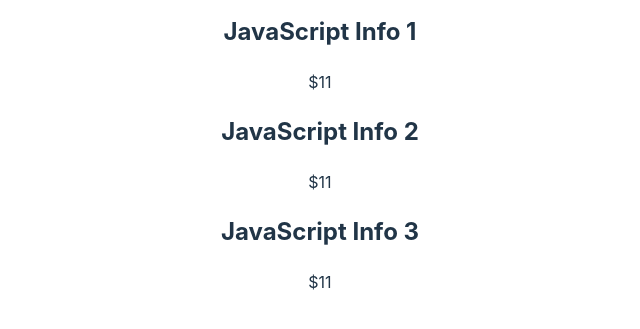
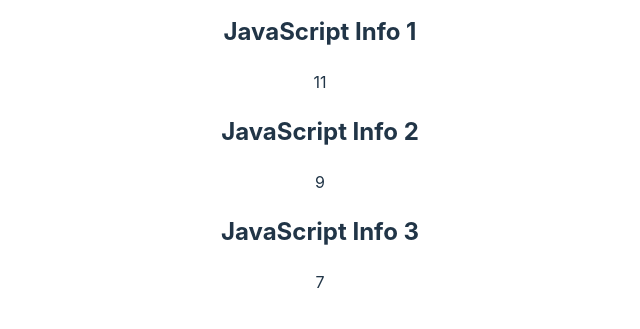
Before and after one commit to AhseneRemmouche/books, a React (Vite) app: page / in a window 1280 px wide. Shown: the part 355-684 px from the top of the page, without its empty margins (320-960 px from the left). Built offline with nearby package versions, Linux system fonts and the light colour scheme.

Commit message:
add price feature

```diff
--- a/src/components/Book/Book.jsx
+++ b/src/components/Book/Book.jsx
@@ -1,12 +1,12 @@
+/* eslint-disable react/prop-types */
 import React from "react";
-import './Book.css'
+import "./Book.css";
 
-
-function Books({ title }) {
+function Books({ title, price }) {
 	return (
 		<div>
 			<h2>{title}</h2>
-			<p>$11</p>
+			<p>{price}</p>
 		</div>
 	);
 }
--- a/src/components/BooksList/BooksList.jsx
+++ b/src/components/BooksList/BooksList.jsx
@@ -1,18 +1,23 @@
-import React, { useContext, createContext, useState } from 'react';
-import Book from '../Book/Book';
-import './BooksList.css'
+import React, { useContext, createContext, useState } from "react";
+import Book from "../Book/Book";
+import "./BooksList.css";
+import { v4 as uuidv4 } from "uuid";
+
 const initialBookList = [
 	{
-    title: 'JavaScript Info 1',
-    price: 10,
+		id: uuidv4(),
+		title: "JavaScript Info 1",
+		price: 11,
 	},
 	{
-    title: 'JavaScript Info 2',
-    price: 7,
+		id: uuidv4(),
+		title: "JavaScript Info 2",
+		price: 9,
 	},
 	{
-    title: 'JavaScript Info 3',
-    price: 6,
+		id: uuidv4(),
+		title: "JavaScript Info 3",
+		price: 7,
 	},
 ];
 
@@ -21,48 +26,49 @@ const Home = () => {
 	//     setNewBookInput(e.target.value);
 	//   }
 	const [books, setBooks] = useState(initialBookList);
-  const [bookTitle, setBookTitle] = useState('');
-  const[bookPrice, setBookPrice]= useState('')
+	const [bookTitle, setBookTitle] = useState("");
+	const [bookPrice, setBookPrice] = useState("");
 
 	function handleNewBookClick() {
-    if (bookTitle != '') {
+		if (bookTitle != "") {
 			const newBook = {
 				title: bookTitle,
+				price: bookPrice,
 			};
 			setBooks([...books, newBook]);
-      setBookTitle('');
+			setBookTitle("");
+			setBookPrice("");
 		} else {
-      alert('Please add a title!')
+			alert("Please add a title!");
 		}
 	}
 
-
 	const booksList = books.map((book) => {
-    return <Book title={book.title} price={book.price} />;
+		return <Book key={book.id} title={book.title} price={book.price} />;
 	});
 	return (
 		<div>
-      <div className='addNewBook'>
+			<div className="addNewBook">
 				<div>
 					<label htmlFor="newBook">Book Title: </label>
 					<input
-            type='text'
+						type="text"
 						id="newBook"
 						value={bookTitle}
 						// onChange={handleOnChangeNewInput}
-            onChange={(e) => setBookTitle(e.target.value)} />
+						onChange={(e) => setBookTitle(e.target.value)}
+					/>
 				</div>
 				<div>
-          <label htmlFor='bookPrice'>Book Price: </label>
+					<label htmlFor="bookPrice">Book Price: </label>
 					<input
 						type="text"
 						value={bookPrice}
-            onChange = {e => setBookPrice(e.target.value)}
+						onChange={(e) => setBookPrice(e.target.value)}
 					/>
 				</div>
 
-
-        <button onClick={handleNewBookClick} style={{ margin: '10px' }}>
+				<button onClick={handleNewBookClick} style={{ margin: "10px" }}>
 					Add Book
 				</button>
 			</div>
@@ -70,7 +76,6 @@ const Home = () => {
 				<h1>Books List</h1>
 				{booksList}
 			</div>
-
 		</div>
 	);
 };
```
Lines whose indentation alone changed are shown as unchanged.
